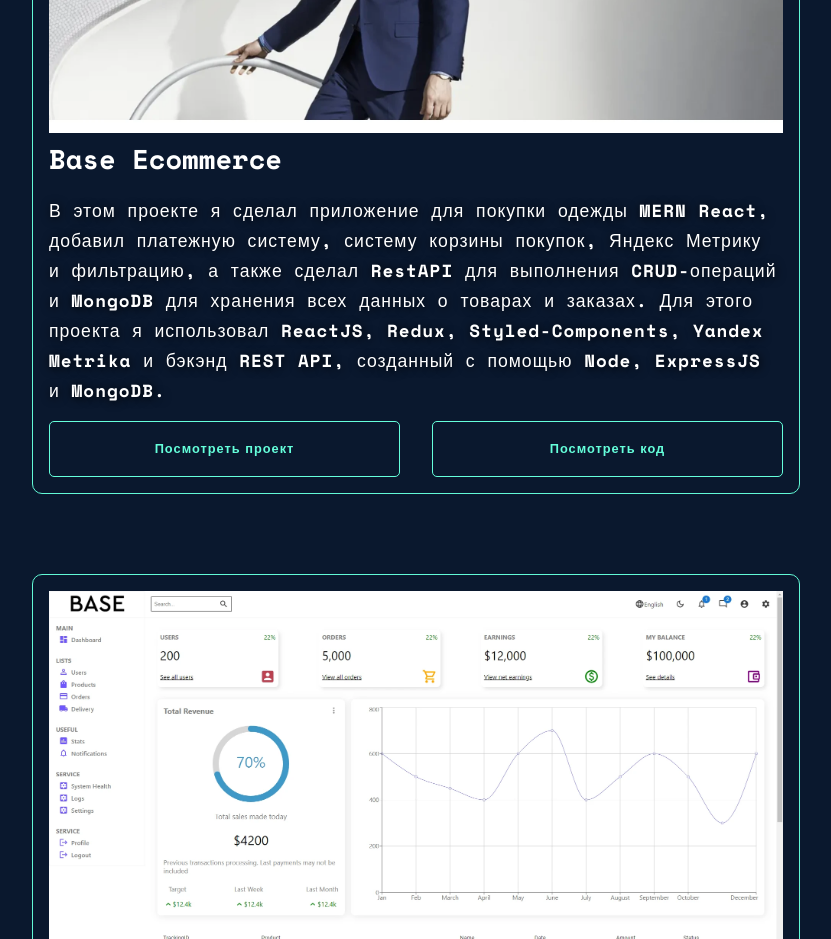
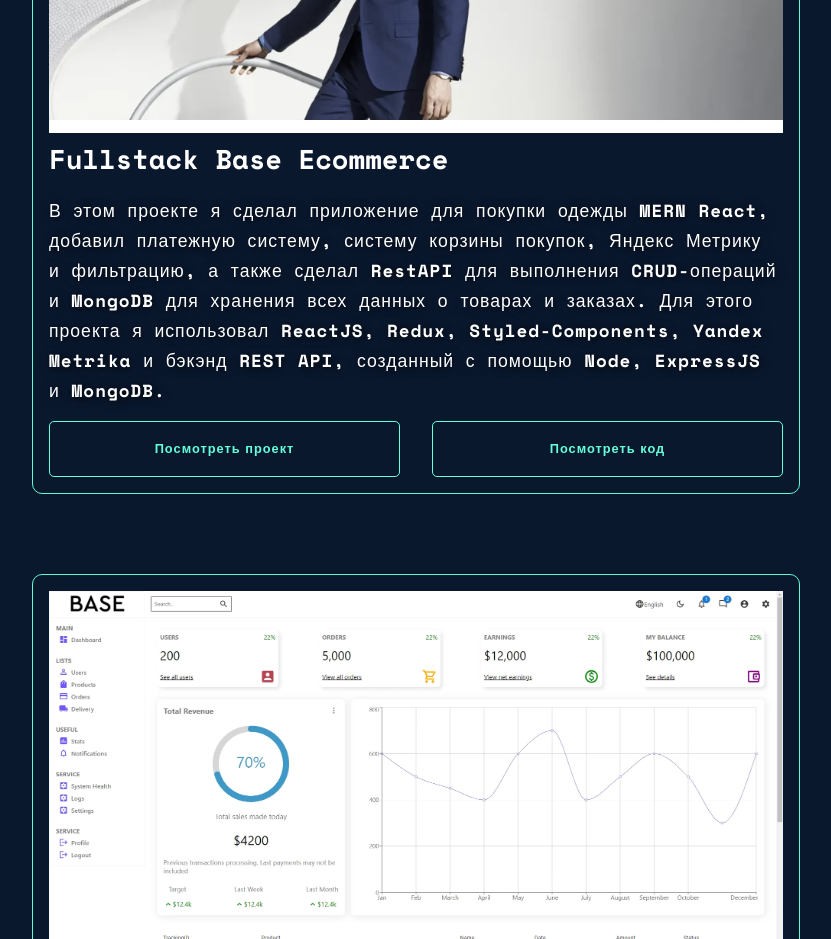
Before and after one commit to Whitelistedd/react-portfolio, a React (Create React App) app: page / in a window 1280 px wide. Shown: the part 1880-2819 px from the top of the page, without its empty margins (224-1055 px from the left). Built offline with nearby package versions, Linux system fonts and the light colour scheme.

Commit message:
changed base ecommerce name

```diff
--- a/src/data.ts
+++ b/src/data.ts
@@ -18,7 +18,7 @@ import TS from "./images/typescript.svg";
 export const Cards = [
     {
         images: BaseEcommerce,
-        title: "Base Ecommerce",
+        title: "Fullstack Base Ecommerce",
         desc: "В этом проекте я сделал приложение для покупки одежды MERN React, добавил платежную систему, систему корзины покупок, Яндекс Метрику и фильтрацию, а также сделал RestAPI для выполнения CRUD-операций и MongoDB для хранения всех данных о товарах и заказах. Для этого проекта я использовал ReactJS, Redux, Styled-Components, Yandex Metrika и бэкэнд REST API, созданный с помощью Node, ExpressJS и MongoDB.",
         live: "https://base-shop.vercel.app/",
         code: "https://github.com/Whitelistedd/Base-Ecommerce",
```
Also changed, not shown: 1 other file (tests, documents, lock files or other folders).
